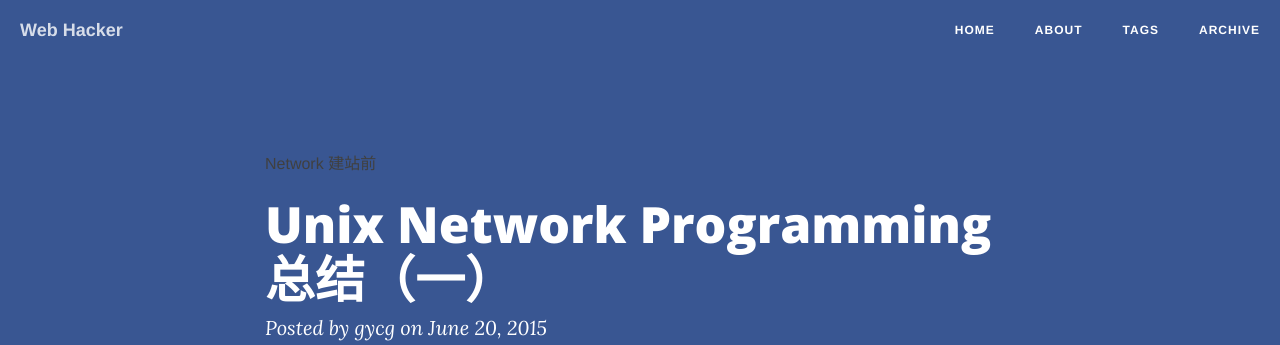
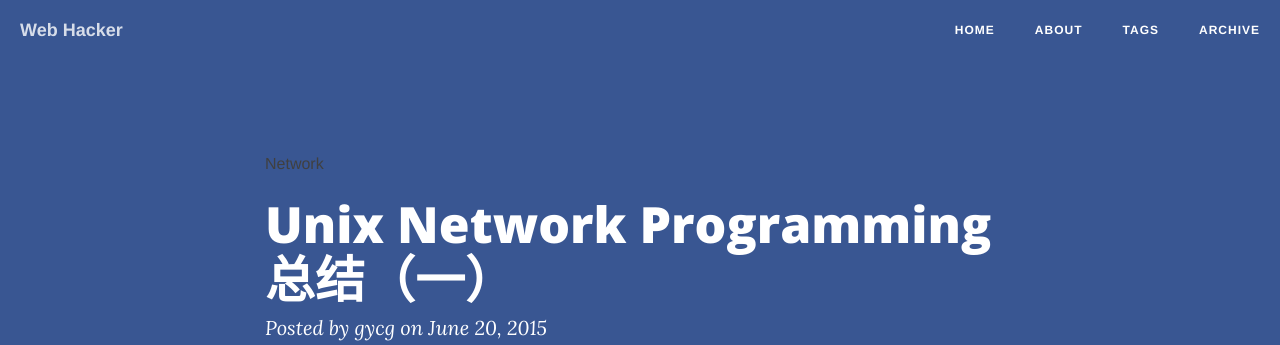
Before and after one commit to gycg/gycg.github.com, a Jekyll site: the page built from _posts/2015-06-20-unix-network-programming-summary1.md, in a window 1280 px wide and 900 px high. Shown: the top 345 px of the window. Built offline with Jekyll 4.4.1, drawn with Linux system fonts in a browser that asks for light colours; nearby versions of some CDN libraries; Markdown is read by kramdown in place of the engine named in the settings; comment, search, counter and statistics services are not loaded.

Commit message:
some modify

```diff
--- a/_posts/2015-06-20-unix-network-programming-summary1.md
+++ b/_posts/2015-06-20-unix-network-programming-summary1.md
@@ -2,7 +2,7 @@
 layout: post
 title: Unix Network Programming总结（一）
 categories: [blog ]
-tags: [Network, 建站前 ]
+tags: [Network, ]
 description: Network学习第一弹
 ---
 
```
